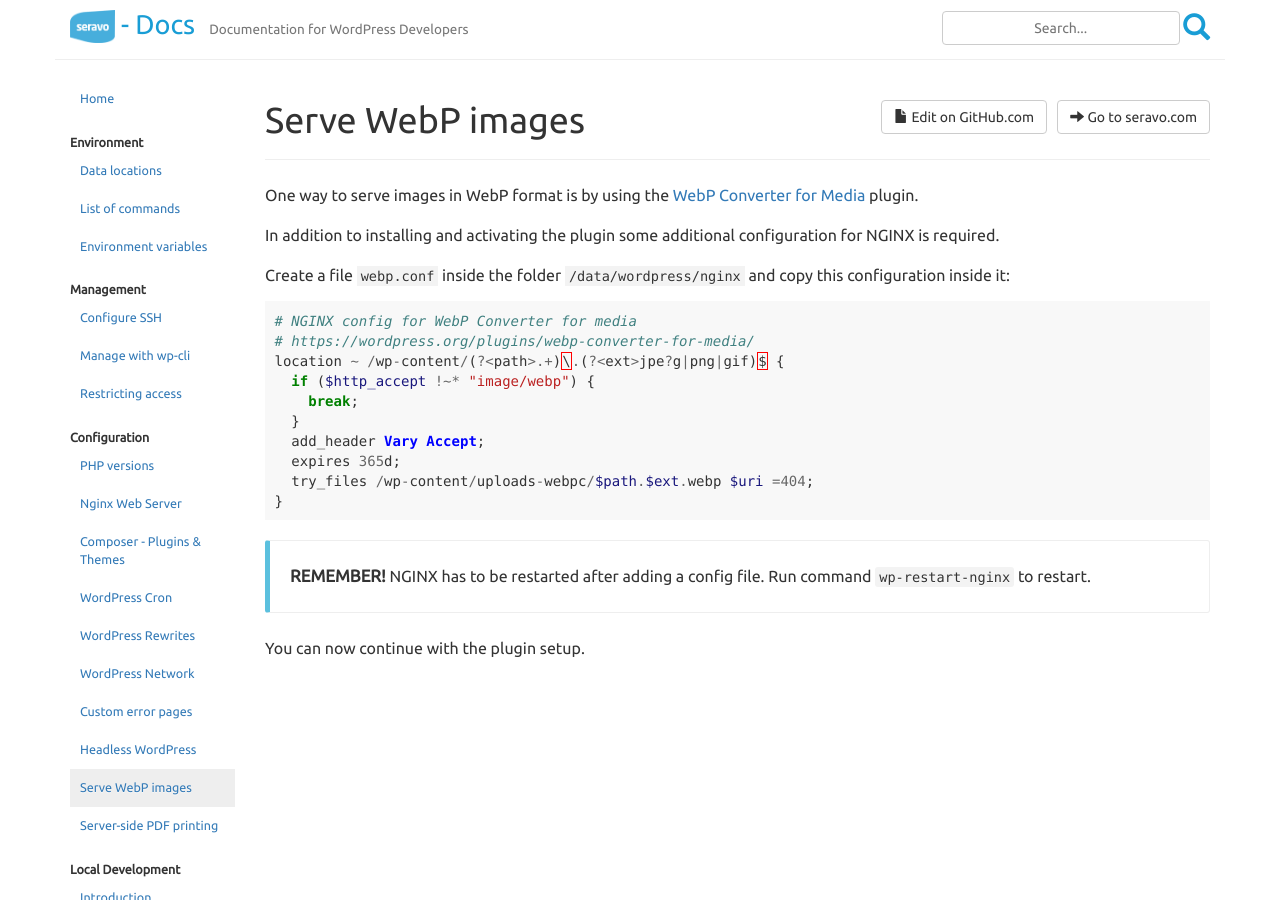
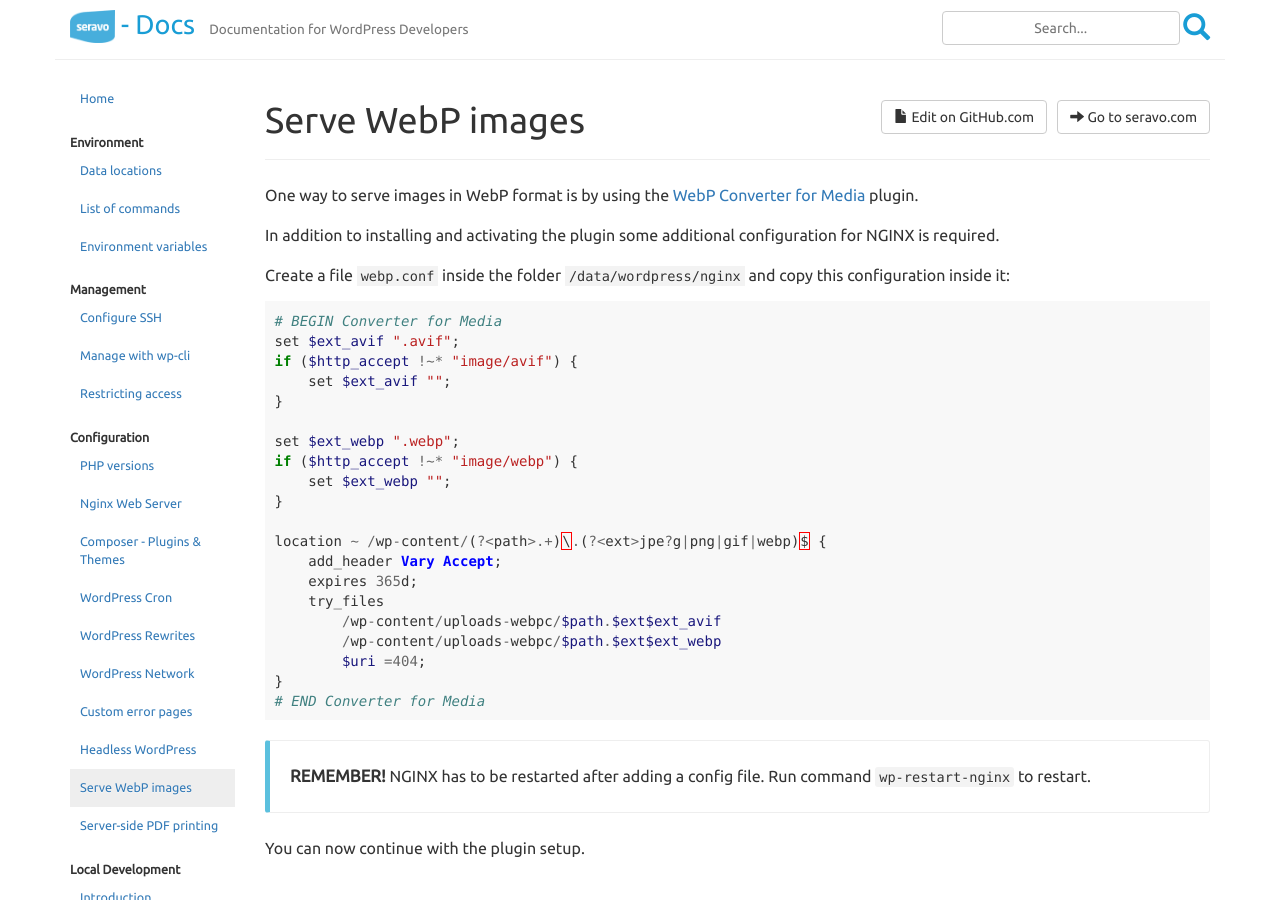
Before and after one commit to Seravo/docs, a Jekyll site: the page built from pages/_configuration/webp-images.md, in a window 1280 px wide and 900 px high. Built offline with Jekyll 4.4.1, drawn with Linux system fonts in a browser that asks for light colours; nearby versions of some CDN libraries.

Commit message:
Update NGINX configuration for WebP images
The recommended plugin has updated their NGINX configuration,
including support for AVIF images in the Pro version.

````diff
--- a/pages/_configuration/webp-images.md
+++ b/pages/_configuration/webp-images.md
@@ -10,16 +10,26 @@ In addition to installing and activating the plugin some additional configuratio
 Create a file `webp.conf` inside the folder `/data/wordpress/nginx` and copy this configuration inside it:
 
 ```php
-# NGINX config for WebP Converter for media
-# https://wordpress.org/plugins/webp-converter-for-media/
-location ~ /wp-content/(?<path>.+)\.(?<ext>jpe?g|png|gif)$ {
-  if ($http_accept !~* "image/webp") {
-    break;
-  }
-  add_header Vary Accept;
-  expires 365d;
-  try_files /wp-content/uploads-webpc/$path.$ext.webp $uri =404;
+# BEGIN Converter for Media
+set $ext_avif ".avif";
+if ($http_accept !~* "image/avif") {
+    set $ext_avif "";
 }
+
+set $ext_webp ".webp";
+if ($http_accept !~* "image/webp") {
+    set $ext_webp "";
+}
+
+location ~ /wp-content/(?<path>.+)\.(?<ext>jpe?g|png|gif|webp)$ {
+    add_header Vary Accept;
+    expires 365d;
+    try_files
+        /wp-content/uploads-webpc/$path.$ext$ext_avif
+        /wp-content/uploads-webpc/$path.$ext$ext_webp
+        $uri =404;
+}
+# END Converter for Media
 ```
 
 > **REMEMBER!** NGINX has to be restarted after adding a config file. Run command `wp-restart-nginx` to restart.
````
